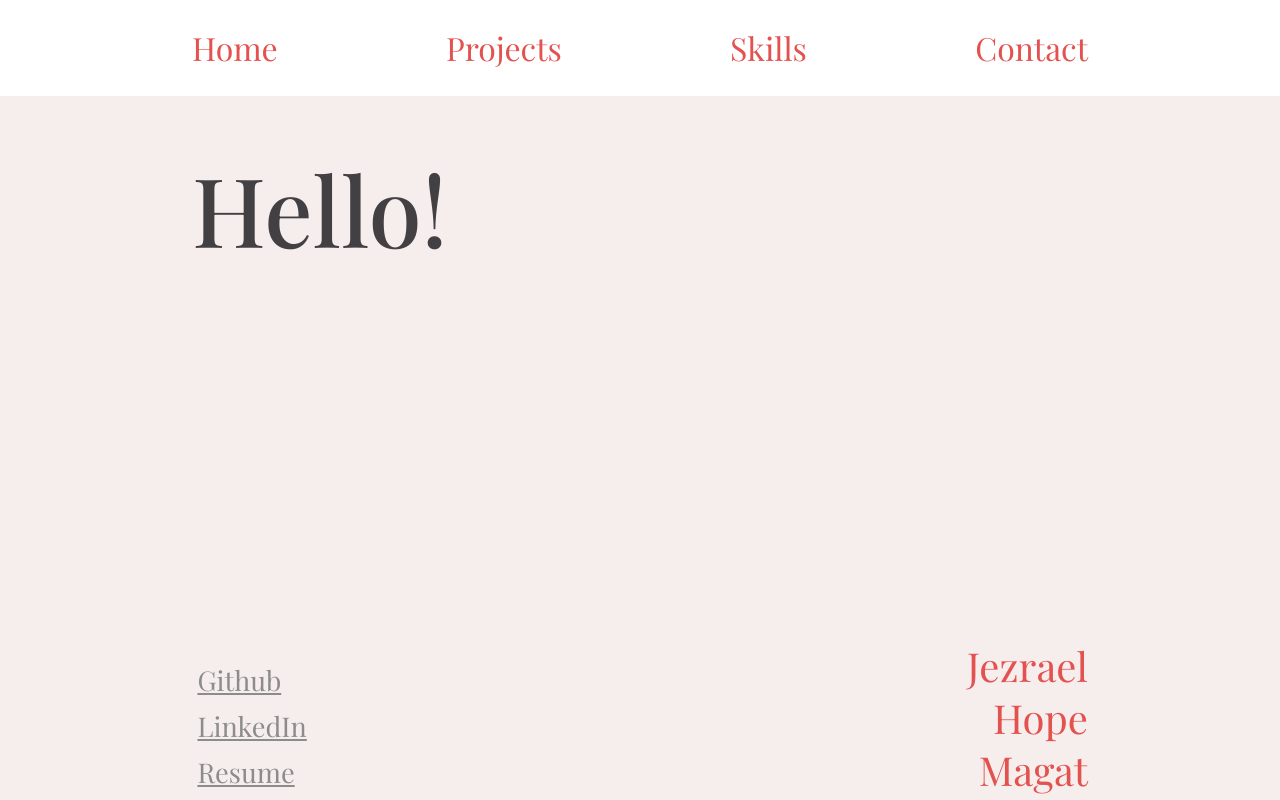
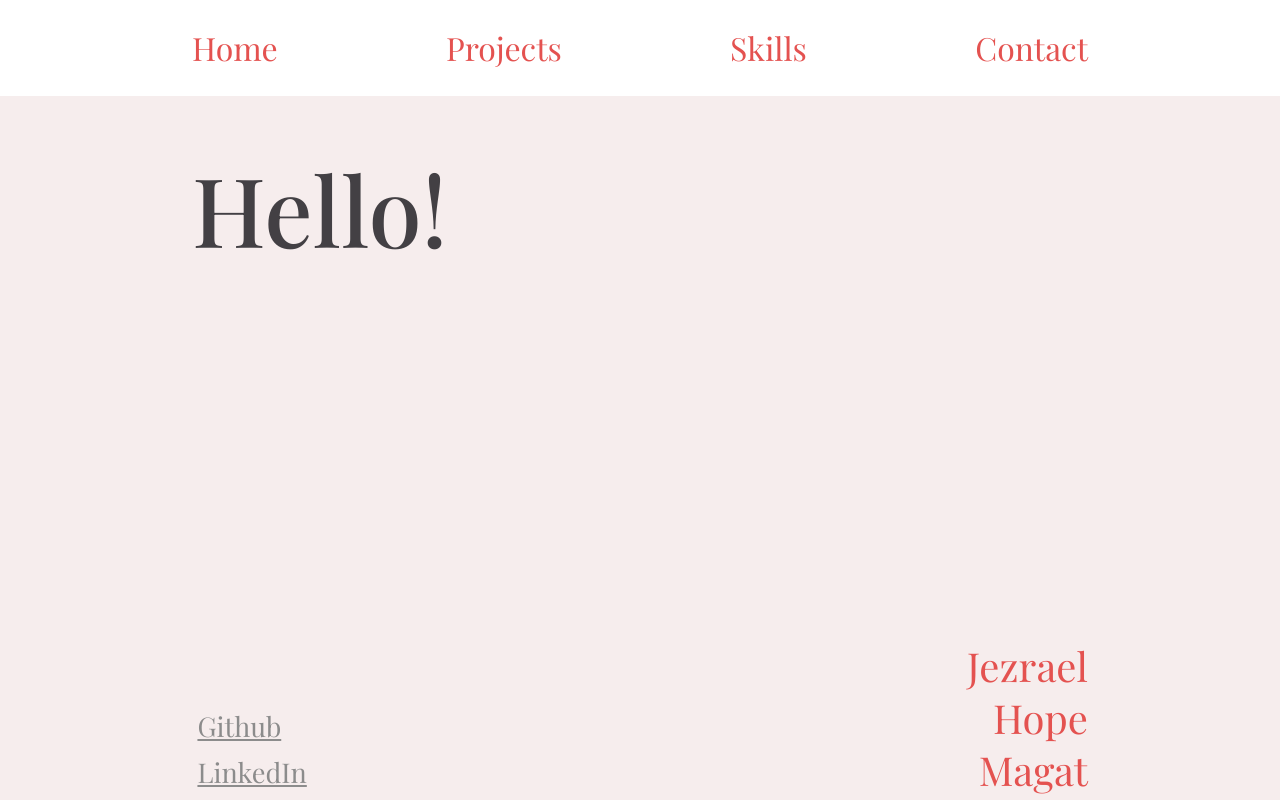
Before and after one commit to jezraelhope/Portfolio, a React (Create React App) app: page / in a window 1280 px wide. Shown: the top 800 px of the page. Built offline with nearby package versions, Linux system fonts and the light colour scheme; a web font is replaced by a local one.

Commit message:
Update Home.js

```diff
--- a/src/Components/Home.js
+++ b/src/Components/Home.js
@@ -17,13 +17,6 @@
             <a target="_blank" href="https://www.linkedin.com/in/jezraelhope/">
               LinkedIn
             </a>
-
-            <a
-              target="_blank"
-              href="https://drive.google.com/file/d/1_40QDwPgzkPCrxDupQJodvfkgHlC43yK/view?usp=sharing"
-            >
-              Resume
-            </a>
           </nav>
           <div className="name">
             <div className="first">Jezrael</div>
```
